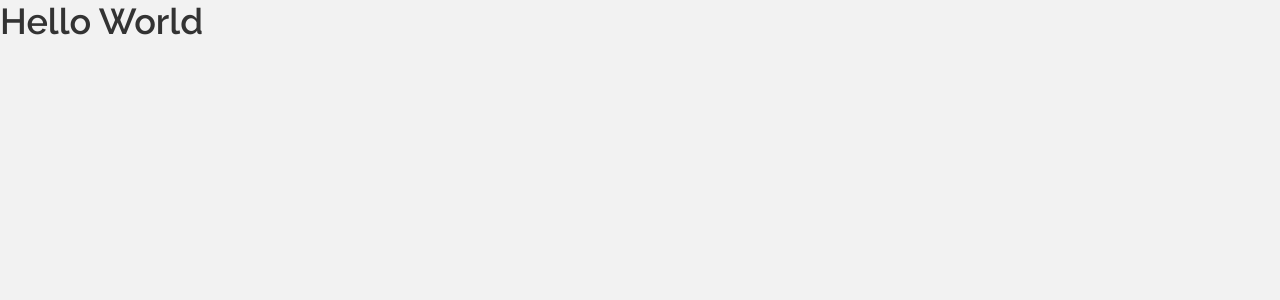
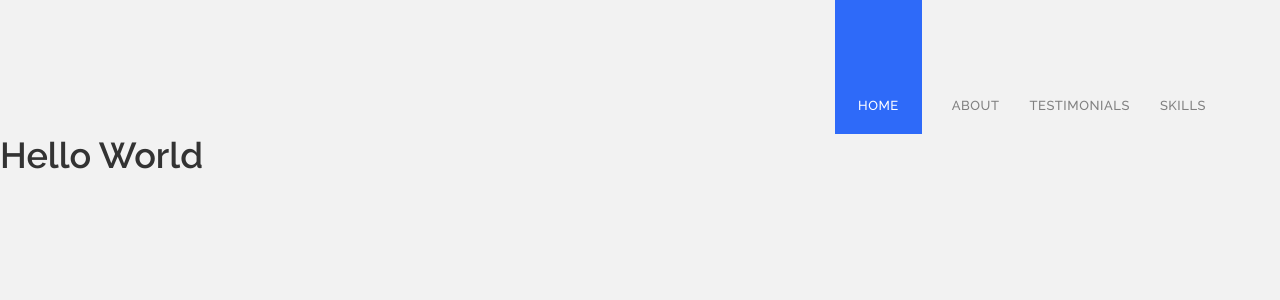
Before and after one commit to ryansldev/my-old-website, a Next.js app: page / in a window 1280 px wide. Shown: the top 300 px of the page. Built offline with nearby package versions, Linux system fonts and the light colour scheme.

Commit message:
:rocket: Added Header

```diff
--- /dev/null
+++ b/src/components/Header/index.tsx
@@ -0,0 +1,14 @@
+import styles from "./styles.module.scss";
+
+export function Header() {
+  return (
+    <header className={styles.headerContainer}>
+      <div className={styles.headerContent}>
+        <a className={styles.headerActive} href="/">home</a>
+        <a href="/">about</a>
+        <a href="/">testimonials</a>
+        <a href="/">skills</a>
+      </div>
+    </header>
+  );
+};
--- /dev/null
+++ b/src/components/Header/styles.module.scss
@@ -0,0 +1,44 @@
+.headerContainer {
+  display: flex;
+  align-items: center;
+  justify-content: flex-end;
+  padding-right: 4.625rem;
+
+  @media (max-width: 455px) {
+    display: flex;
+    justify-content: center;
+    align-items: center;
+    padding-right: 0;
+  }
+
+  .headerContent {
+    display: flex;
+    height: 8.375rem;
+    align-items: flex-end;
+    justify-content: flex-end;
+    gap: 30px;
+
+    a {
+      text-decoration: none;
+      color: var(--gray-500);
+      padding-bottom: 1.25rem;
+      // margin-left: 30px;
+
+      font: 500 1.125rem Raleway;
+      font-variant: small-caps;
+      letter-spacing: 0.03em;
+    }
+
+    .headerActive {
+      height: 100%;
+      padding-left: 1.438rem;
+      padding-right: 1.438rem;
+      background: var(--blue-500);
+      color: var(--white);
+
+      display: flex;
+      align-items: flex-end;
+      justify-content: center;
+    }
+  }
+}
--- a/src/pages/_app.tsx
+++ b/src/pages/_app.tsx
@@ -1,9 +1,13 @@
 import "../styles/global.scss";
+import { Header } from '../components/Header';
 
 function MyApp({ Component, pageProps }) {
   return (
     <div>
-      <Component {...pageProps} />
+      <main>
+        <Header />
+        <Component {...pageProps} />
+      </main>
     </div>
   )
 }
--- a/src/styles/global.scss
+++ b/src/styles/global.scss
@@ -38,7 +38,7 @@ body {
 }
 
 body, input, textarea {
-  font: 500 1rem Nunito Sans, sans-serif;
+  font: 500 1rem Open Sans, sans-serif;
   color: var(--gray-500);
 }
 
```
Also changed, not shown: public/logo.svg (added).
